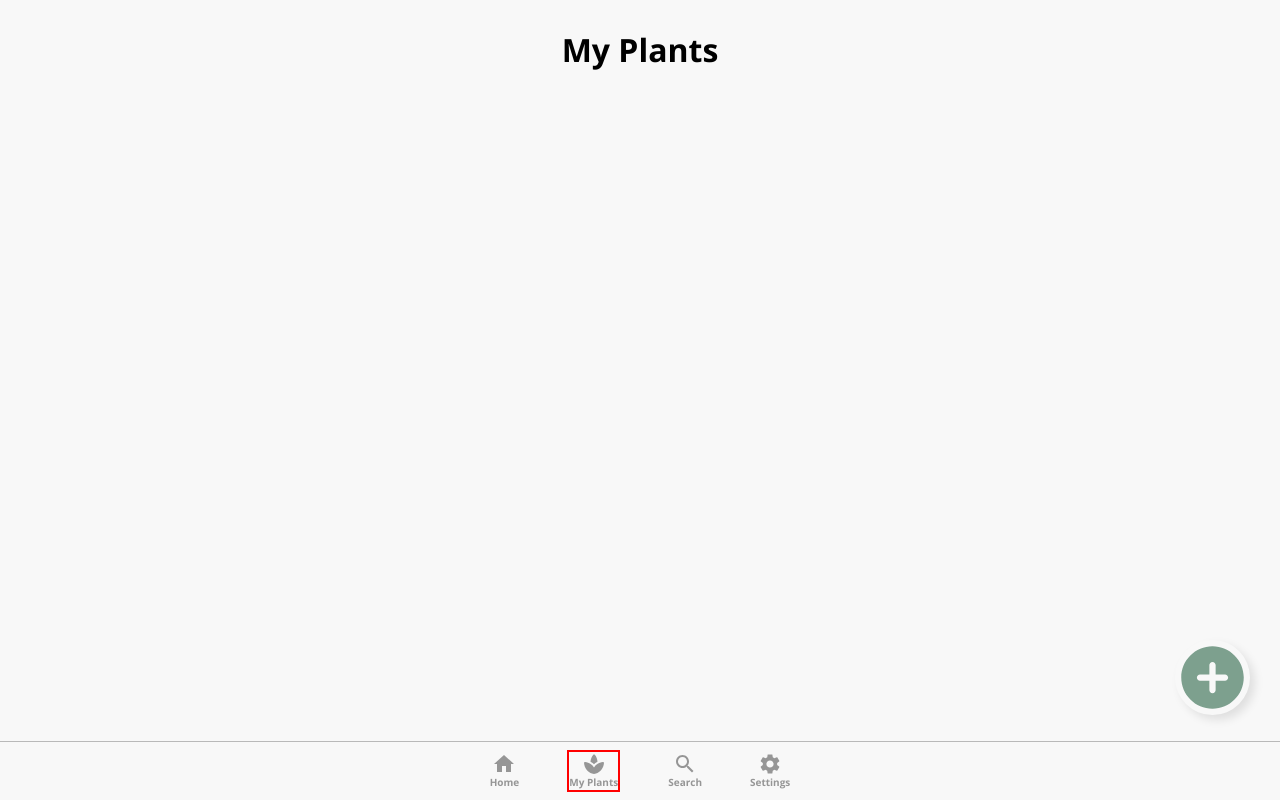
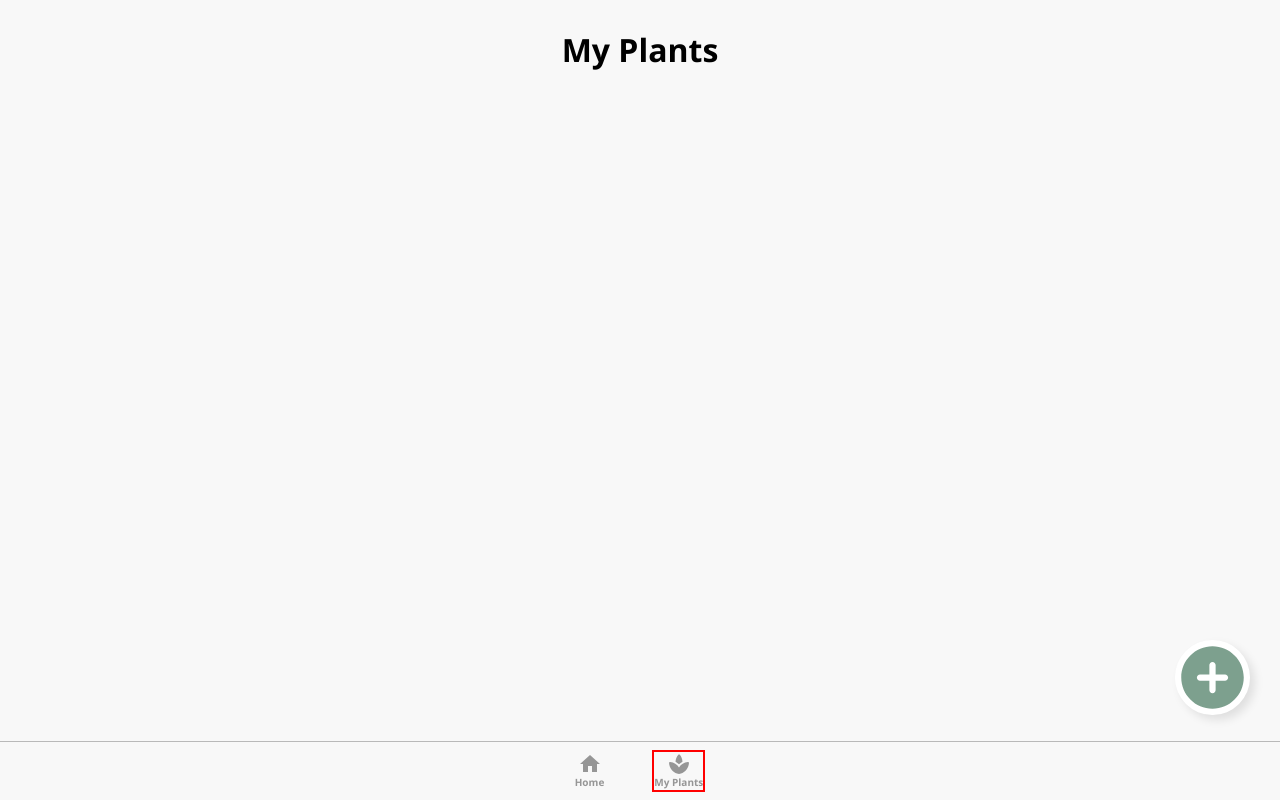
Before and after one commit to Joshua-Farr/react-plant-watering-tracker-app, a React (Vite) app: page /plants in a window 1280 px wide. Built offline with nearby package versions, Linux system fonts and the light colour scheme.

Commit message:
Sticky Bottom Nav

```diff
--- a/src/components/MainNavBar.jsx
+++ b/src/components/MainNavBar.jsx
@@ -33,7 +33,7 @@ export default function MainNavBar() {
           <h4>My Plants</h4>
         </div>
       </NavLink>
-      <NavLink
+      {/* <NavLink
         to="search"
         className={({ isActive }) =>
           isActive ? "nav-bar-link selected" : "nav-bar-link"
@@ -54,7 +54,7 @@ export default function MainNavBar() {
           <SettingsRoundedIcon />
           <h4>Settings</h4>
         </div>
-      </NavLink>
+      </NavLink> */}
     </div>
   );
 }
--- a/src/styling/MainNavBar.css
+++ b/src/styling/MainNavBar.css
@@ -7,6 +7,10 @@
   padding-block: 0.5em;
   border-top: 1px solid #b9b9b9;
   margin-top: auto;
+  position: fixed;
+  bottom: 0;
+  width: 100%;
+  z-index: 2;
 }
 
 .menu-item {
--- a/src/styling/PlantsPage.css
+++ b/src/styling/PlantsPage.css
@@ -4,10 +4,11 @@
   border-radius: 50%;
   color: #7da08e;
   cursor: pointer;
-  position: absolute;
+  position: fixed;
   bottom: 85px;
   right: 30px;
   box-shadow: 5px 5px 10px rgba(0, 0, 0, 0.1);
+  background-color: white;
 }
 
 .my-plants-container {
```
